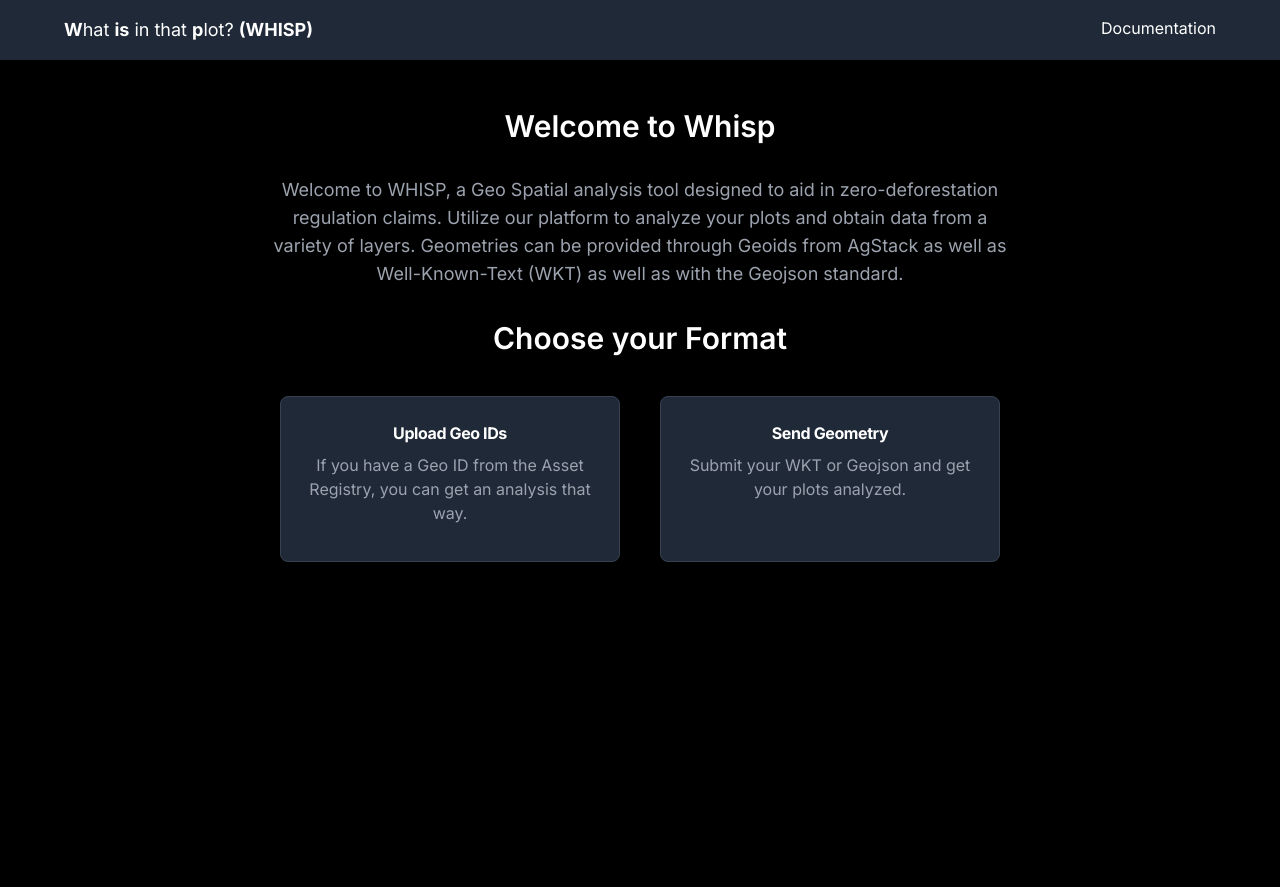
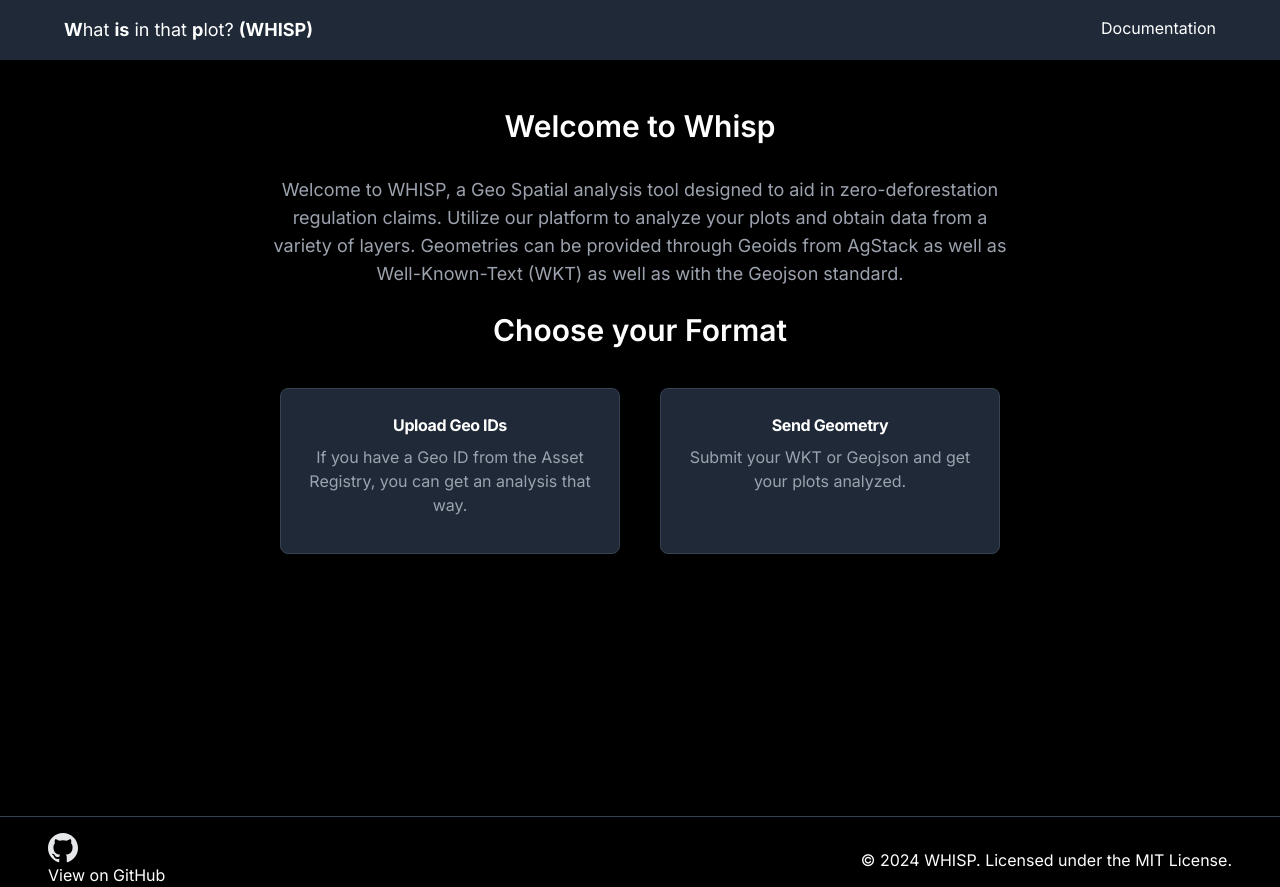
Before and after one commit to forestdatapartnership/whisp-app, a Next.js app: page / in a window 1280 px wide. Before the commit the page ends 800 px from the top, so only its background shows below. Built offline with nearby package versions, Linux system fonts and the light colour scheme.

Commit message:
add footer

```diff
--- a/src/app/layout.tsx
+++ b/src/app/layout.tsx
@@ -2,6 +2,7 @@ import type { Metadata } from 'next'
 import { Inter } from 'next/font/google'
 import './globals.css'
 import Navbar from '@/components/Navbar'
+import Footer from '@/components/Footer'
 
 const inter = Inter({ subsets: ['latin'] })
 
@@ -22,6 +23,7 @@ export default function RootLayout({
           <Navbar/>
           {children}
         </div>
+       <Footer/>
       </body>
     </html>
   )
--- a/src/app/page.tsx
+++ b/src/app/page.tsx
@@ -9,8 +9,8 @@ export default function Home() {
 
   return (
     <main className="text-center mx-auto px-2 max-w-3xl">
-      <h1 className="text-3xl font-semibold my-8">Welcome to Whisp</h1>
-      <section className="my-8">
+      <h1 className="text-3xl font-semibold mt-8">Welcome to Whisp</h1>
+      <section className="mt-8">
         <p className="text-lg text-gray-400">
           Welcome to WHISP, a Geo Spatial analysis tool designed to aid in zero-deforestation regulation claims.
           Utilize our platform to analyze your plots and obtain data from a variety of layers. Geometries can be provided
--- /dev/null
+++ b/src/components/Footer.tsx
@@ -0,0 +1,22 @@
+import Image from 'next/image';
+import Link from 'next/link';
+
+const Footer: React.FC = () => {
+    return (
+        <footer className="bg-transparent text-white mt-4 pt-4 border-t border-gray-700">
+            <div className="w-full flex justify-between items-center px-4 md:px-12">
+                <div>
+                    <Link href="https://github.com/your-username/your-repository" passHref>
+                        <Image src="/github-logo.svg" alt="GitHub Logo" width={30} height={30} />
+                          <span>View on GitHub </span>
+                    </Link>
+                </div>
+                <div>
+                    © {new Date().getFullYear()} WHISP. Licensed under the MIT License.
+                </div>
+            </div>
+        </footer>
+    );
+};
+
+export default Footer;
```
Also changed, not shown: public/github-logo.svg (added).
